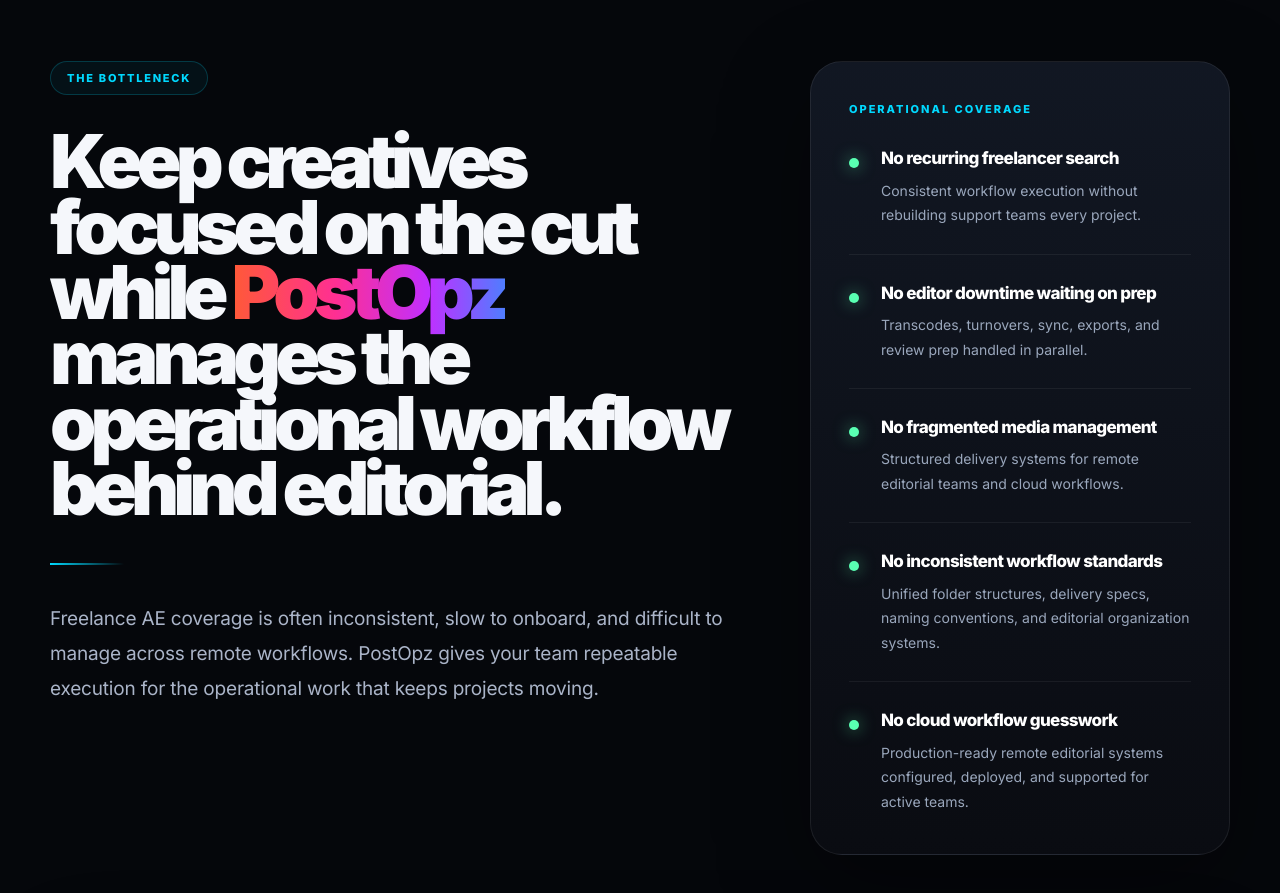
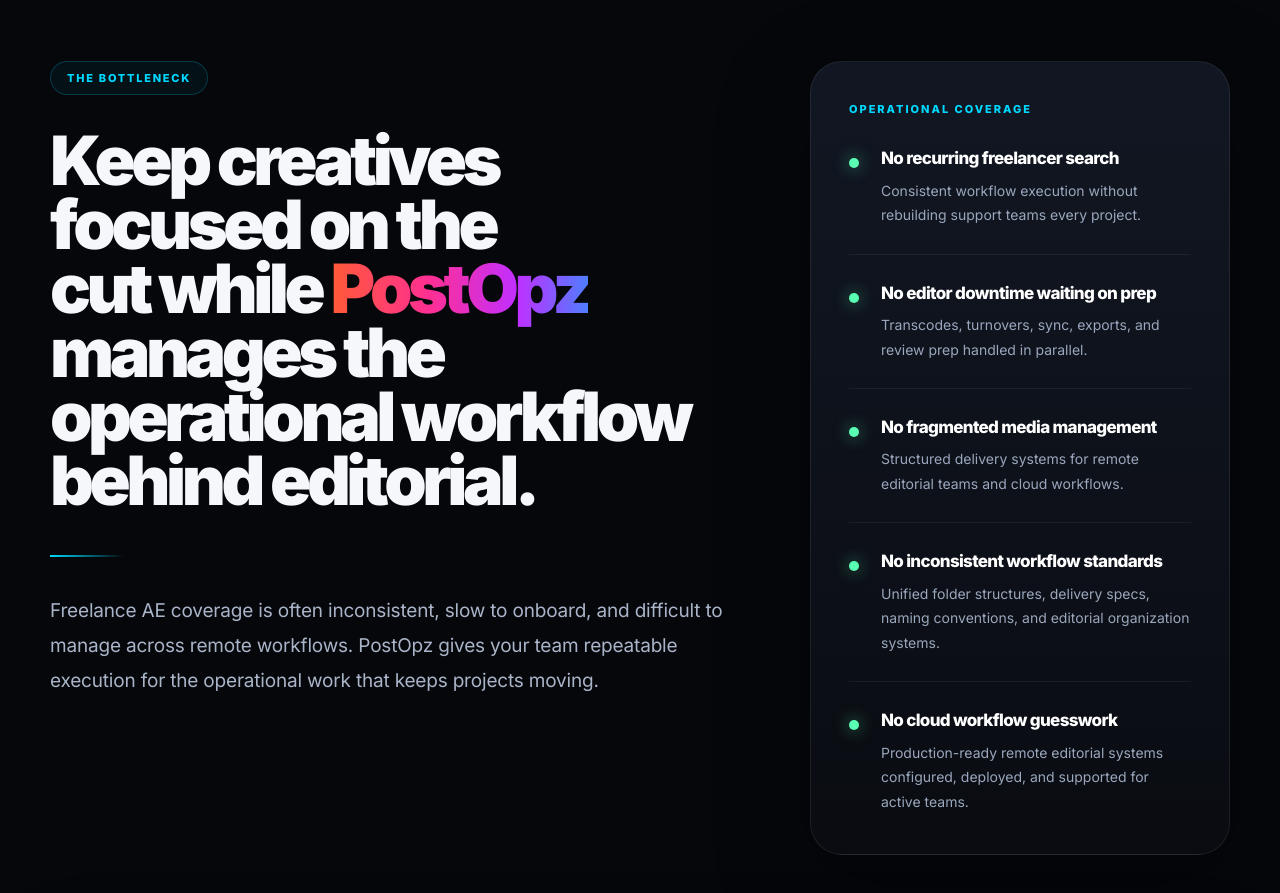
Before and after one commit to cryptococktailclub/PostOpz, a plain HTML site: page index.html in a window 1280 px wide. Shown: the part 1720-2613 px from the top of the page. Drawn offline with Linux system fonts and the light colour scheme.

Commit message:
Update styles.css

```diff
--- a/styles.css
+++ b/styles.css
@@ -858,11 +858,18 @@
 .bottleneck-copy h2 {
   max-width: 920px;
   margin: 0;
-  font-size: clamp(72px, 5.8vw, 108px);
-  line-height: .88;
-  letter-spacing: -.08em;
+
+  font-size: clamp(68px, 5.2vw, 102px);
+
+  line-height: .94;
+
+  letter-spacing: -.065em;
+
   font-weight: 900;
+
   color: #f5f7fb;
+
+  text-wrap: balance;
 }
 
 .gradient-word {
```
